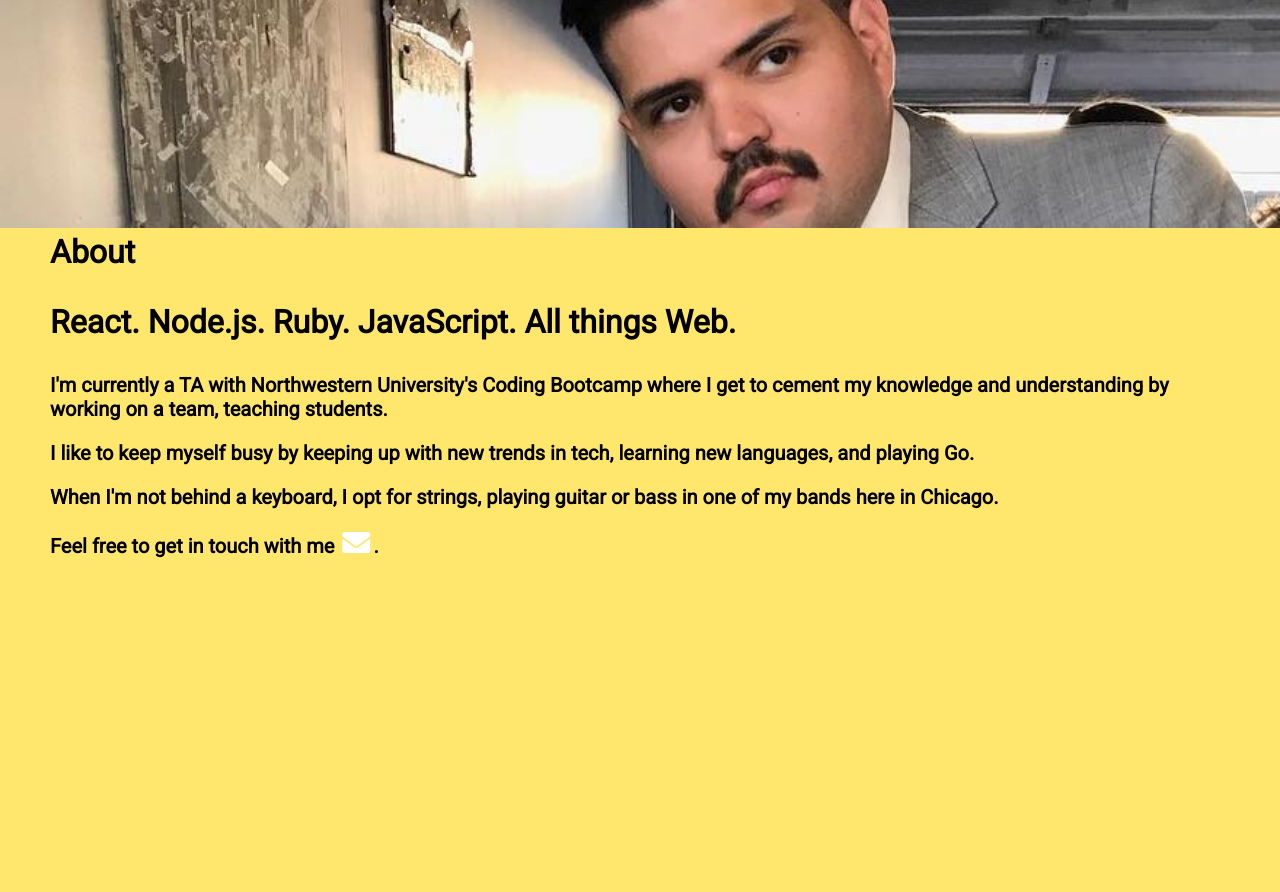
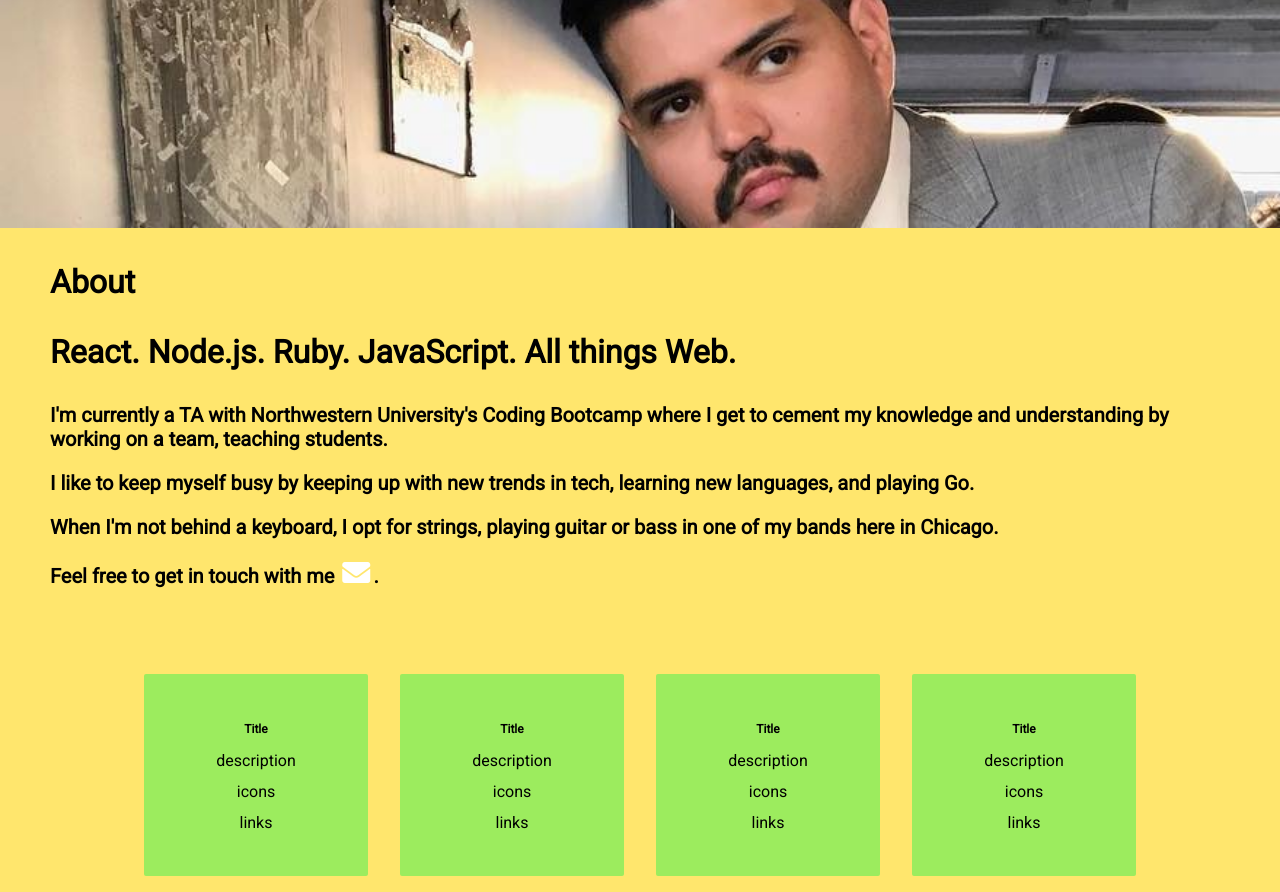
Before and after one commit to sunnlamp/landing-page, a React (Create React App) app: page / in a window 1280 px wide. Shown: the part 380-1272 px from the top of the page. Before the commit the page ends 1008 px from the top, so only its background shows below. Built offline with nearby package versions, Linux system fonts and the light colour scheme.

Commit message:
added portfolio section, created flex box elements to house contents

```diff
--- a/src/App.js
+++ b/src/App.js
@@ -3,6 +3,7 @@ import { BrowserRouter as Router, Route, Switch } from 'react-router-dom'
 import Nav from './Nav'
 import Main from './Main'
 import About from './About'
+import Portfolio from './Portfolio'
 
 const App = () => (
   <Router>
@@ -11,6 +12,7 @@ const App = () => (
       <div>
         <Main />
         <About />
+        <Portfolio />
       </div>
     </div>
   </Router>
--- a/src/Main.js
+++ b/src/Main.js
@@ -3,7 +3,9 @@ import Rogelio from './images/rogelio.jpg'
 
 const Main = () => (
   <div className="main-landing container">
-    <div className="main-landing-background">
+    <div className="main-landing-container">
+      <div className="main-landing-background">
+      </div>
     </div>
     <h1>Hi, I'm Rogelio.</h1>
     <h3>Web Developer | Northwestern Coding Bootcamp TA</h3>
--- /dev/null
+++ b/src/Portfolio.js
@@ -0,0 +1,32 @@
+import React from 'react'
+
+const Portfolio = () => (
+  <div className="portfolio">
+    <div className="portfolio-card">
+      <h4>Title</h4>
+      <div className="card-description">description</div>
+      <div className="card-icons">icons</div>
+      <div className="card-links">links</div>
+    </div>
+    <div className="portfolio-card">
+      <h4>Title</h4>
+      <div className="card-description">description</div>
+      <div className="card-icons">icons</div>
+      <div className="card-links">links</div>
+    </div>
+    <div className="portfolio-card">
+      <h4>Title</h4>
+      <div className="card-description">description</div>
+      <div className="card-icons">icons</div>
+      <div className="card-links">links</div>
+    </div>
+    <div className="portfolio-card">
+      <h4>Title</h4>
+      <div className="card-description">description</div>
+      <div className="card-icons">icons</div>
+      <div className="card-links">links</div>
+    </div>
+  </div>
+)
+
+export default Portfolio
--- a/src/index.css
+++ b/src/index.css
@@ -85,6 +85,12 @@ header .navbar li a {
   z-index: -1;
   background-color: #80a3db;
   overflow: hidden;
+  display: block;
+  object-fit: contain
+}
+
+.main-landing-container {
+  width: 100%;
 }
 
 .main-landing h1 {
@@ -120,6 +126,9 @@ header .navbar li a {
 }
 
 /* About */
+.about {
+  padding-top: 5rem;
+}
 
 .about h2{
   padding-top: 1.5rem;
@@ -147,3 +156,52 @@ header .navbar li a {
   font-size: 1.75rem;
   color: white;
 }
+
+/* Portfolio */
+
+
+.portfolio {
+  display: flex;
+  flex-wrap: wrap;
+  justify-content: center;
+}
+
+.portfolio-card {
+  display: flex;
+  flex-direction: column;
+  width: 12rem;
+  background-color: #9cec5e;
+  border-radius: 2px;
+  padding: 2rem 1rem;
+  margin: 1rem;
+}
+
+.portfolio-card h4 {
+  display: flex;
+  flex-direction: column;
+  text-align: center;
+  padding: 0 .5rem;
+  font-size: .75rem;
+  text-align: center;
+}
+
+.card-description {
+  display: flex;
+  flex-direction: column;
+  text-align: center;
+  padding-bottom: .75rem;
+}
+
+.card-icons {
+  display: flex;
+  flex-direction: column;
+  text-align: center;
+  padding-bottom: .75rem;
+}
+
+.card-links {
+  display: flex;
+  flex-direction: column;
+  text-align: center;
+  padding-bottom: .75rem;
+}
```
Also changed, not shown: src/Page.js (deleted).
